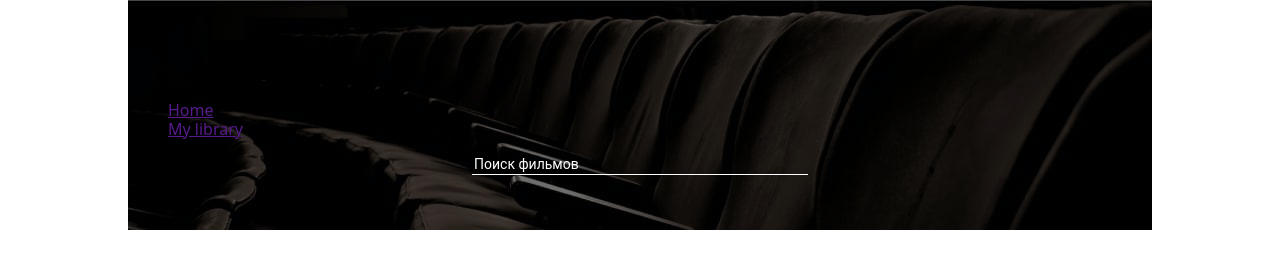
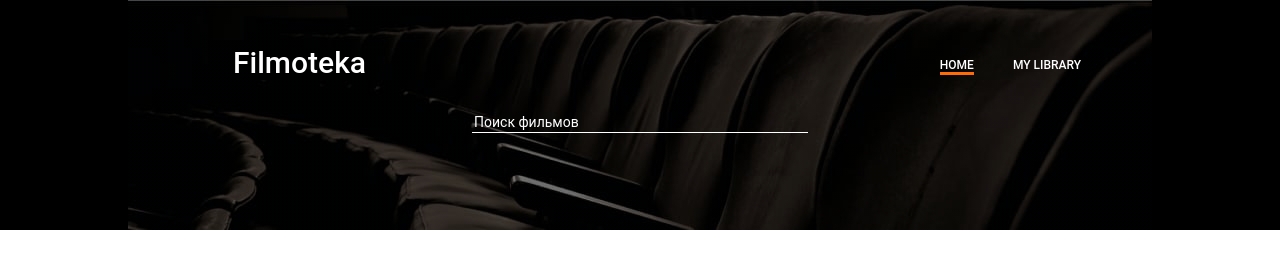
Before and after one commit to VolodymyrTrush/Filmoteka-header, a website built with Parcel: page src/index.html in a window 1280 px wide. Built offline with nearby package versions, Linux system fonts and the light colour scheme; files whose address does not match are found by name.

Commit message:
Header
homepage

```diff
--- a/src/partials/example.html
+++ b/src/partials/example.html
@@ -41,8 +41,8 @@
           </button>
         </form>
       </div>
-      <div class="js-warning header-warning"></div>
-      <div class="js-search-results header-warning"></div>
+      <!-- <div class="js-warning header-warning"></div>
+      <div class="js-search-results header-warning"></div> -->
     </div>
   </header>
 </div>
--- a/src/sass/_example.scss
+++ b/src/sass/_example.scss
@@ -1,6 +1,3 @@
-// для того, чтобы предварительно видеть цвет переменной, установите расширение colorize
-
-//Sizes/breakpoints
 $mobile: 320px;
 $tablet: 768px;
 $desktop: 1024px;
@@ -31,6 +28,168 @@ $mainFont: 'Roboto', sans-serif;
   transition: $propertyI $time $timingFunction,
     $propertyII $time $timingFunction;
 }
+
+// -------------------------------------------------------------------------------------------
+
+html {
+  scroll-behavior: smooth;
+}
+
+img {
+  display: block;
+  max-width: 100%;
+  height: auto;
+}
+
+button {
+  cursor: pointer;
+}
+
+h2 {
+  margin: 0;
+  padding: 0;
+}
+
+ul {
+  padding: 0;
+  margin: 0;
+  list-style: none;
+}
+
+p {
+  padding: 0;
+  margin: 0;
+}
+
+.container {
+  margin-left: auto;
+  margin-right: auto;
+  padding-left: 20px;
+  padding-right: 20px;
+
+  @media screen and (min-width: $mobile) {
+    width: $mobile;
+  }
+
+  @media screen and (min-width: $tablet) {
+    width: $tablet;
+    padding-left: 75px;
+    padding-right: 75px;
+  }
+
+  @media screen and (min-width: $desktop) {
+    width: $desktop;
+    padding-left: 71px;
+    padding-right: 71px;
+  }
+}
+
+.visuallyhidden {
+  position: absolute;
+  overflow: hidden;
+  clip: rect(0 0 0 0);
+  height: 1px;
+  width: 1px;
+  margin: -1px;
+  padding: 0;
+  border: 0;
+}
+
+// ---------------------------------------------------------------------------------------------
+
+// prevents interface shift due to scrollbar render by browser
+html {
+  overflow-y: scroll;
+}
+
+// endless bg color
+.endless-bg-color {
+  background-color: $dark;
+}
+
+// logo
+.logo {
+  position: absolute;
+  top: 46px;
+
+  @media screen and (min-width: $tablet) {
+    display: flex;
+    align-items: baseline;
+  }
+
+  text-decoration: none;
+
+  color: $svgColor;
+
+  cursor: pointer;
+}
+
+.logo__icon {
+  @media screen and (min-width: $tablet) {
+    margin-right: 10px;
+  }
+}
+
+.logo__name {
+  @media screen and (max-width: ($tablet - 1)) {
+    display: none;
+  }
+
+  font-family: $mainFont;
+  font-weight: 500;
+  font-size: 30px;
+  line-height: 1.16;
+
+  color: $white;
+}
+
+// side-nav
+
+.side-nav {
+  display: flex;
+  justify-content: flex-end;
+
+  margin-bottom: 40px;
+
+  font-family: $mainFont;
+  font-weight: 500;
+  font-size: 12px;
+  line-height: 1.17;
+  text-transform: uppercase;
+
+  color: $white;
+}
+
+.side-nav__item {
+  &:first-child {
+    margin-right: 39px;
+  }
+}
+
+.side-nav__link {
+  text-decoration: none;
+
+  color: inherit;
+}
+
+.side-nav__link--current-page {
+  position: relative;
+
+  &::after {
+    content: '';
+
+    position: absolute;
+    bottom: -3px;
+    left: 0;
+
+    height: 3px;
+    width: 100%;
+
+    background-color: $accentColor;
+  }
+}
+
+// ---------------------------------------------------------------------------------------------
 
 // wrappers
 
```
Also changed, not shown: src/images/header-bg-lib-desktop.jpg (deleted), src/images/header-bg-lib-desktop@2x.jpg (deleted), src/images/header-bg-lib-mobile.jpg (deleted), src/images/header-bg-lib-mobile@2x.jpg (deleted), src/images/header-bg-lib-tablet.jpg (deleted), src/images/header-bg-lib-tablet@2x.jpg (deleted).
